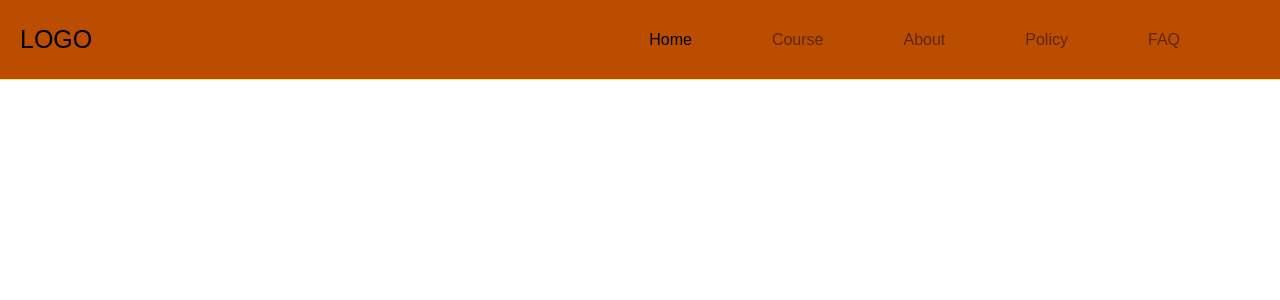
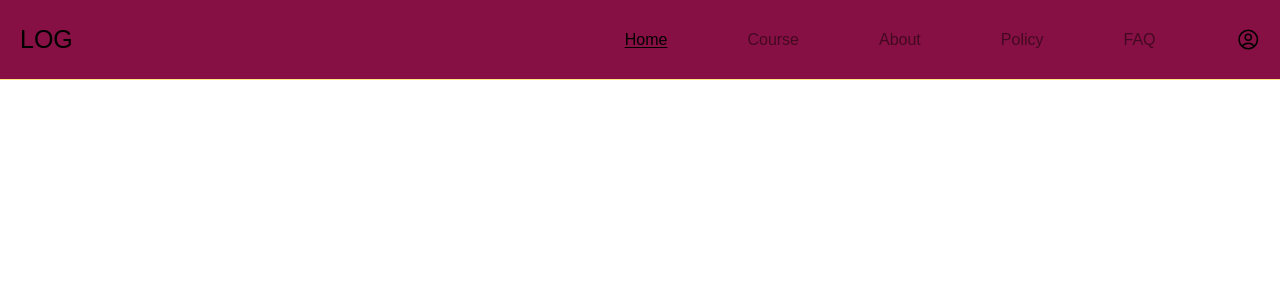
Before and after one commit to sahoonishi/LMS, a Next.js app in the folder client/: page / in a window 1280 px wide. Shown: the top 300 px of the page. Built offline with nearby package versions, Linux system fonts and the light colour scheme.

Commit message:
sidebar ongoing

```diff
--- a/client/app/components/Header.tsx
+++ b/client/app/components/Header.tsx
@@ -2,13 +2,15 @@
 import Link from "next/link";
 import React, { FC, SetStateAction, useEffect, useState } from "react";
 import NavItems from "../utils/NavItems";
+import { HiOutlineMenuAlt3 } from "react-icons/hi";
+import { HiOutlineUserCircle } from "react-icons/hi2";
 type props = {
   open: boolean;
   setOpen: React.Dispatch<SetStateAction<boolean>>;
   activeItem: number;
 };
 
-const Header: FC<props> = ({activeItem}) => {
+const Header: FC<props> = ({ activeItem, setOpen }) => {
   const [active, setActive] = useState<boolean>(false);
   const [opensidebar, setOpensidebar] = useState<boolean>(false);
 
@@ -22,6 +24,13 @@ const Header: FC<props> = ({activeItem}) => {
     });
   }
 
+  const handleClose = (e: React.MouseEvent<HTMLDivElement>) => {
+    const target = e.target as HTMLDivElement;
+    if(target.id === "screen"){
+      setOpensidebar(false);
+    }
+  };
+
   return (
     <div className="w-full relative">
       <div
@@ -29,20 +38,49 @@ const Header: FC<props> = ({activeItem}) => {
         ${
           active
             ? "fixed w-full top-0 left-0 h-[80px] z-[80]"
-            : "w-full bg-amber-700 border-b dark:border-[#ffffff1c] h-[80px] z-[80] dark:shadow"
+            : "w-full bg-pink-900 border-b dark:border-[#ffffff1c] h-[80px] z-[80] dark:shadow"
         }
       `}
       >
         <div className="w-[100%] m-auto p-2 h-full">
           <div className="w-full h-full flex items-center justify-between px-3">
             <div className="w-fit">
-                    <Link href={"/"} className="text-[25px] font-[500] text-black">LOGO</Link>
+              <Link href={"/"} className="text-[25px] font-[500] text-black">
+                LOG
+              </Link>
             </div>
             <div className="flex w-full justify-end  items-center">
               <NavItems activeItem={activeItem} isMobile={false} />
+              <HiOutlineMenuAlt3
+                size={25}
+                className="cursor-pointer md:hidden text-black"
+                onClick={() => setOpensidebar(true)}
+              />
+              <HiOutlineUserCircle
+                size={25}
+                className="cursor-pointer hidden md:block text-black"
+                onClick={() => setOpen(true)}
+              />
             </div>
           </div>
         </div>
+
+        {opensidebar && (
+          <div
+            className="fixed w-full h-screen top-0 left-0 z-[99] bg-black"
+            onClick={handleClose}
+            id="screen"
+          >
+            <div className="w-[70%] fixed z-[999] h-screen bg-white top-0 right-0">
+               <NavItems activeItem={activeItem} isMobile={true} />
+                <HiOutlineUserCircle
+                size={25}
+                className="cursor-pointer text-black"
+                onClick={() => setOpen(true)}
+              />
+            </div>
+          </div>
+        )}
       </div>
     </div>
   );
--- a/client/app/utils/NavItems.tsx
+++ b/client/app/utils/NavItems.tsx
@@ -16,7 +16,9 @@ const NavItems = ({ activeItem, isMobile }: Props) => {
             <Link key={`${index}+${item}`} passHref href={item?.url}>
               <span
                 className={`${
-                  activeItem === index ? "text-black" : "text-black/50"
+                  activeItem === index
+                    ? "text-black font-[500] underline underline-offset-2"
+                    : "text-black/50"
                 }`}
               >
                 {item.name}
@@ -31,7 +33,7 @@ const NavItems = ({ activeItem, isMobile }: Props) => {
               <Link
                 key={`${index}+${item}`}
                 className={`${
-                  activeItem === index ? "text-white" : "text-white/50"
+                  activeItem === index ? "text-black" : "text-black/50"
                 }`}
                 passHref
                 href={item?.url}
```
Also changed, not shown: client/app/page.tsx (+10 -18 lines), client/package.json (+5 -4 lines), 1 other file (tests, documents, lock files or other folders). Lines whose indentation alone changed are shown as unchanged.
